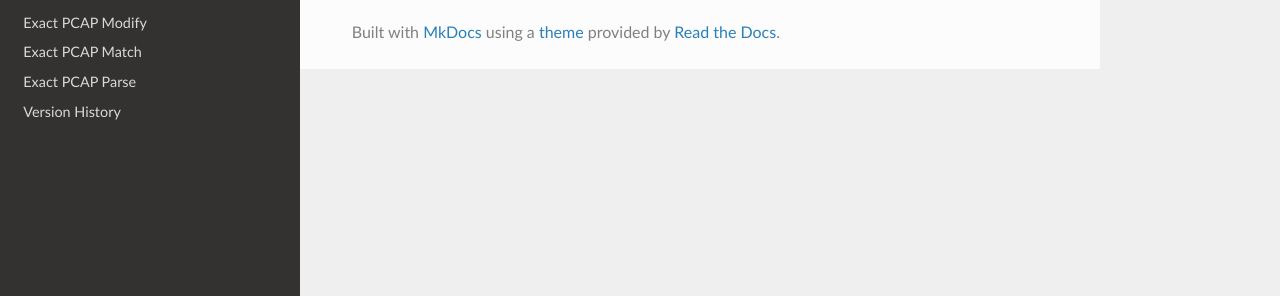
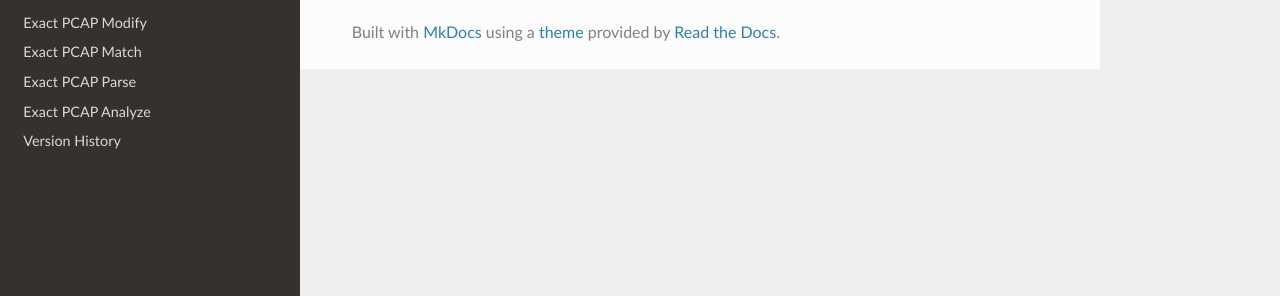
Before and after one commit to cisco/exact-capture, an MkDocs documentation site: the page built from docs/src/index.md, in a window 1280 px wide. Shown: the part 471-767 px from the top of the page. Built offline with MkDocs 1.6.1, drawn with Linux system fonts in a browser that asks for light colours; nearby versions of some CDN libraries.

Commit message:
Fixes to make documents

```diff
--- a/docs/mkdocs.yml
+++ b/docs/mkdocs.yml
@@ -22,6 +22,7 @@ nav:
   - Exact PCAP Modify: tools/modify.md
   - Exact PCAP Match: tools/match.md
   - Exact PCAP Parse: tools/parse.md
+  - Exact PCAP Analyze: tools/analyze.md
 - Version History: versions.md
 
 markdown_extensions:
```
Also changed, not shown: 1 other file.
